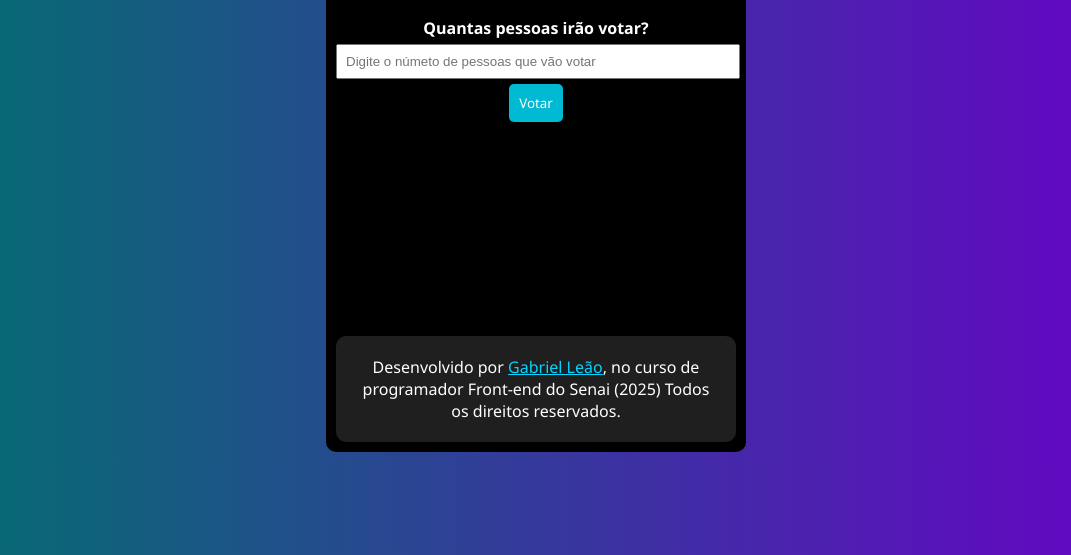
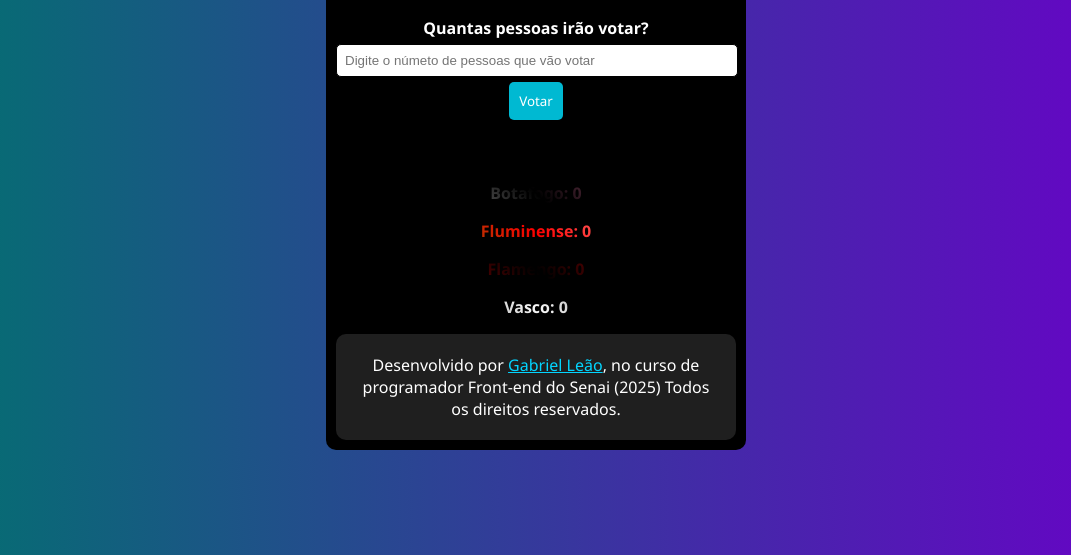
Before and after one commit to gabriel-leao-git/calculadoraIMC, a plain HTML site: page index.html in a window 1280 px wide. Shown: the part 245-800 px from the top of the page, without its empty margins (104-1175 px from the left). Drawn offline with Linux system fonts and the light colour scheme.

Commit message:
Update styles.css

```diff
--- a/css/styles.css
+++ b/css/styles.css
@@ -37,7 +37,9 @@
   font-weight: bold;
 }
 
-input {
+input, select {
+  border-radius: 5px;
+  border: 1px solid;
   width: calc(100% - 16px);
   padding: 8px;
   margin-bottom: 5px;
@@ -123,3 +125,31 @@
     color: #00736e;
 	/*background-color: darkgrey;*/
 }
+
+#botafogo {
+  font-weight: bold;
+  background: linear-gradient(45deg, #ffffff, #000000, #ff7eb3);
+  -webkit-background-clip: text;
+  -webkit-text-fill-color: transparent;
+}
+
+#fluminense {
+  font-weight: bold;
+  background: linear-gradient(45deg, #1c9a00, #fe0000, #ffffff);
+  -webkit-background-clip: text;
+  -webkit-text-fill-color: transparent;
+}
+
+#flamengo {
+  font-weight: bold;
+  background: linear-gradient(45deg, #ff0000, #000000, #ff0000);
+  -webkit-background-clip: text;
+  -webkit-text-fill-color: transparent;
+}
+
+#vasco {
+  font-weight: bold;
+  background: linear-gradient(45deg, #000000, #fafafa, #000000);
+  -webkit-background-clip: text;
+  -webkit-text-fill-color: transparent;
+}
```
